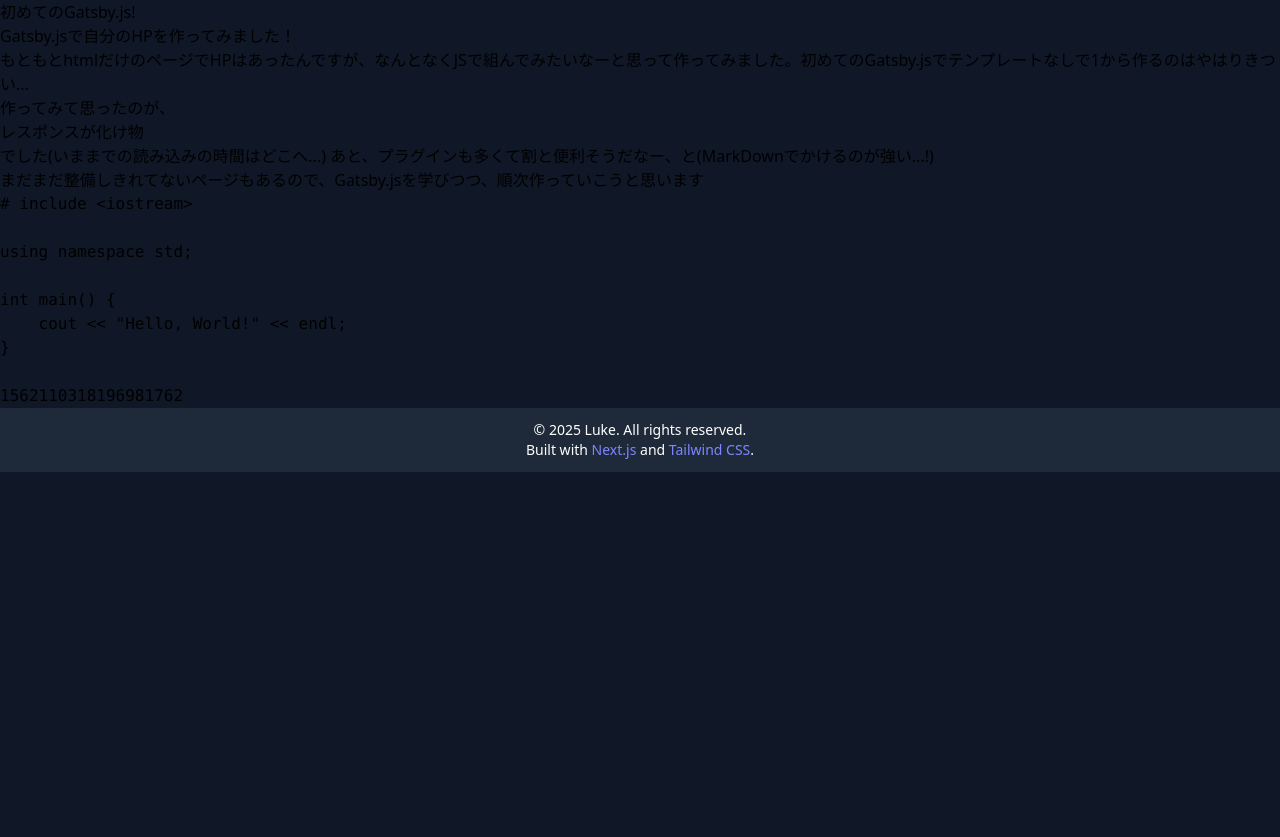
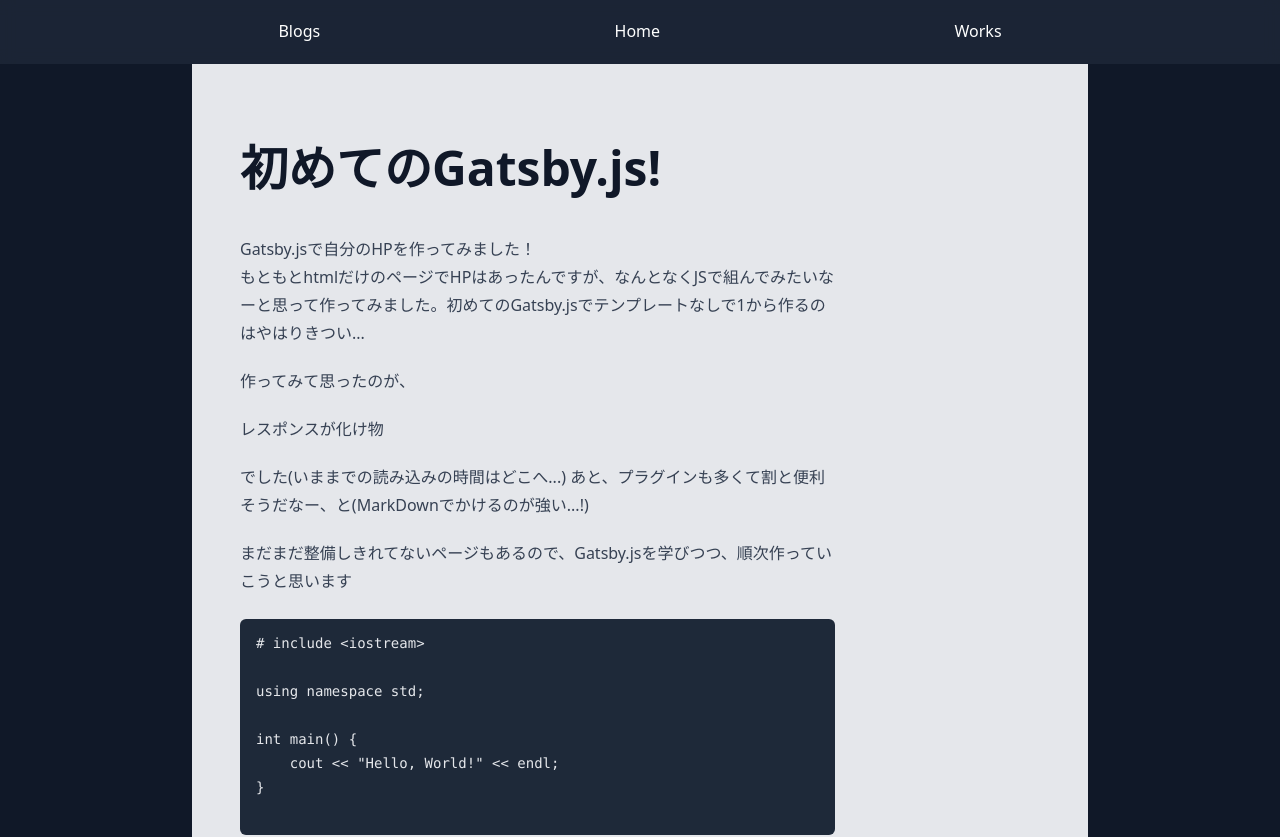
Before and after one commit to Luke256/Luke256.dev, a Next.js app: page /blogs/hello-gatsby in a window 1280 px wide. Shown: the top 837 px of the page. Before the commit the page ends 800 px from the top, so only its background shows below. Built offline with nearby package versions, Linux system fonts and the light colour scheme.

Commit message:
apply tailwindcss

```diff
--- a/app/blogs/hello-gatsby/page.mdx
+++ b/app/blogs/hello-gatsby/page.mdx
@@ -1,9 +1,13 @@
----
-slug: "/post/hello-gatsby"
-title: "Hello, Gatsby.js!"
-date: "2022-08-24"
-update: "2022-08-24"
----
+import MdxLayout from '@/components/mdx-layout'
+
+export default function MDXPage({ children }) {
+  return (
+    <MdxLayout>
+        {children}
+    </MdxLayout>
+  )
+
+}
 
 # 初めてのGatsby.js!
 Gatsby.jsで自分のHPを作ってみました！
--- a/app/globals.css
+++ b/app/globals.css
@@ -1,4 +1,5 @@
 @import "tailwindcss";
+@plugin "@tailwindcss/typography";
 
 :root {
     --header-height: 4rem;
--- /dev/null
+++ b/components/mdx-layout.tsx
@@ -0,0 +1,15 @@
+import HeadBar from "./HeadBar";
+
+
+export default function MdxLayout({ children }: { children: React.ReactNode }) {
+  return (
+    <main>
+      <HeadBar />
+      <div className="max-w-4xl p-12 m-auto bg-gray-200">
+        <article className="prose prose-headings:mt-8 prose-headings:font-semibold prose-h1:text-5xl prose-h2:text-4xl prose-h3:text-3xl prose-h4:text-2xl prose-h5:text-xl prose-h6:text-lg">
+          {children}
+        </article>
+      </div>
+    </main>
+  )
+}
--- a/package.json
+++ b/package.json
@@ -22,6 +22,7 @@
   "devDependencies": {
     "@eslint/eslintrc": "^3",
     "@tailwindcss/postcss": "^4",
+    "@tailwindcss/typography": "^0.5.16",
     "@types/node": "^20",
     "@types/react": "^19",
     "@types/react-dom": "^19",
```
Also changed, not shown: 1 other file (tests, documents, lock files or other folders).
